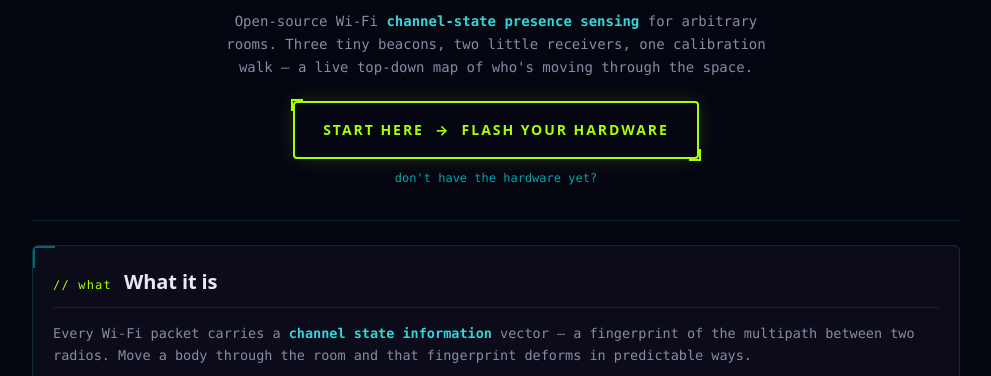
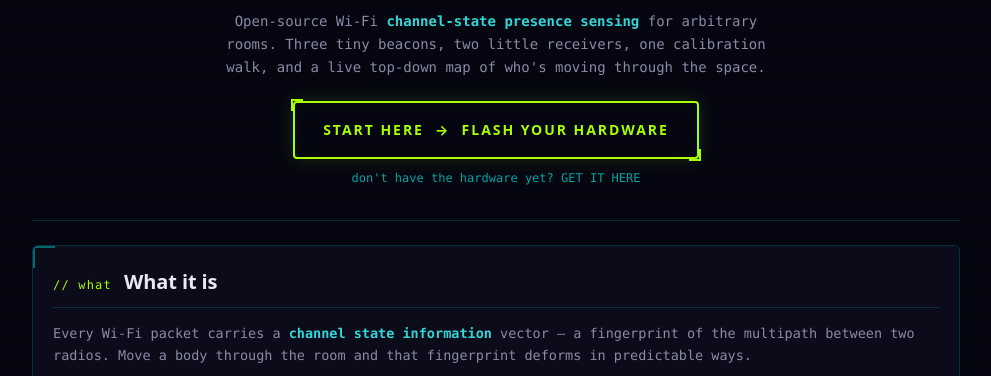
Before and after one commit to 5t31thphoto/CSIRadar32, a plain HTML site: page docs/index.html in a window 1280 px wide. Shown: the part 356-732 px from the top of the page, without its empty margins (144-1135 px from the left). Drawn offline with Linux system fonts and the light colour scheme.

Commit message:
Update index.html

```diff
--- a/docs/index.html
+++ b/docs/index.html
@@ -195,7 +195,7 @@ function drawHeroLayers(ctx, w, h, frame) {
             <p class="lp-lede">
                 Open-source Wi-Fi <strong>channel-state presence sensing</strong>
                 for arbitrary rooms. Three tiny beacons, two little
-                receivers, one calibration walk &mdash; a live top-down
+                receivers, one calibration walk, and a live top-down
                 map of who's moving through the space.
             </p>
             <div class="lp-cta-row">
@@ -203,7 +203,7 @@ function drawHeroLayers(ctx, w, h, frame) {
                     START HERE &nbsp;&rarr;&nbsp; Flash your hardware
                 </a>
                 <a class="lp-cta-secondary" href="#hardware">
-                    don't have the hardware yet?
+                    don't have the hardware yet? GET IT HERE
                 </a>
             </div>
         </div>
```
